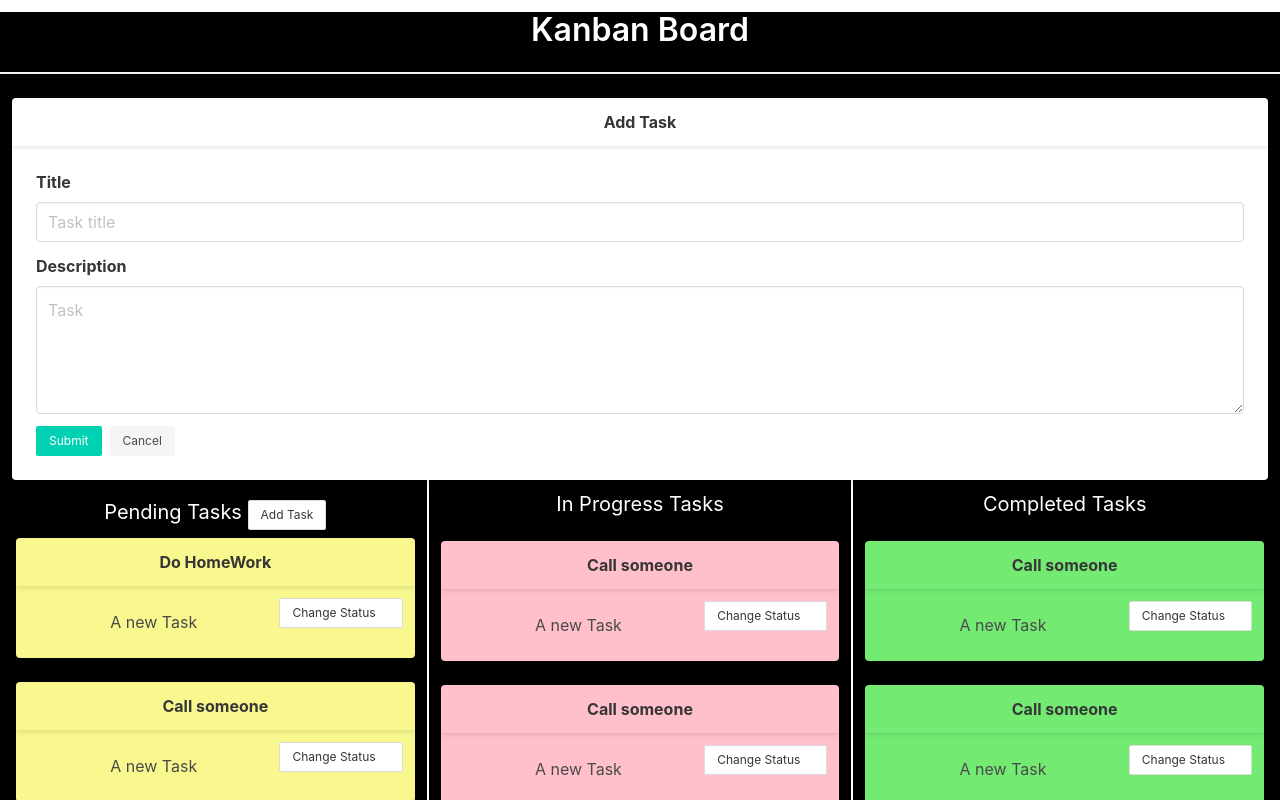
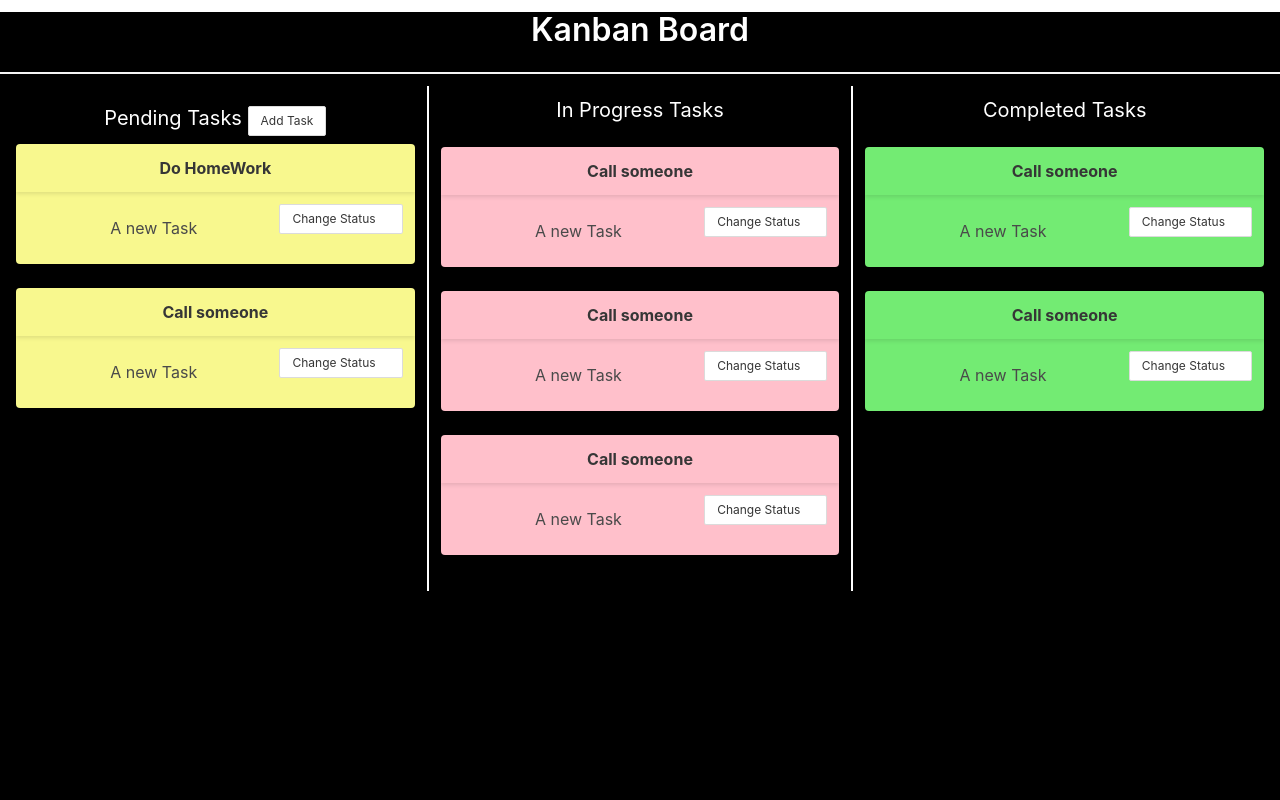
Before and after one commit to Ryand1234/kanban-board, an Angular app: page / in a window 1280 px wide. Shown: the top 800 px of the page. Built offline with nearby package versions, Linux system fonts and the light colour scheme.

Commit message:
fix new task status change bug

```diff
--- a/src/app/app.component.ts
+++ b/src/app/app.component.ts
@@ -51,10 +51,11 @@ export class AppComponent implements OnInit{
     }
   ]
     curTask: any = {}
+    totalTasks: number = this.tasks.length
     inProgressTasks: any
     completeTasks: any
     pendingTasks: any
-    showAdd: Boolean = true;
+    showAdd: Boolean = false;
 
     ngOnInit() {
      this.inProgressTasks  = this.tasks.filter( (e) => e.status === 'inprogress')
@@ -67,6 +68,8 @@ export class AppComponent implements OnInit{
     }
 
     addNewTask (task) {
+      this.totalTasks = this.totalTasks + 1
+      task.id = this.totalTasks
       this.pendingTasks.push(task);
       this.toggleAddTask()
     }
```
